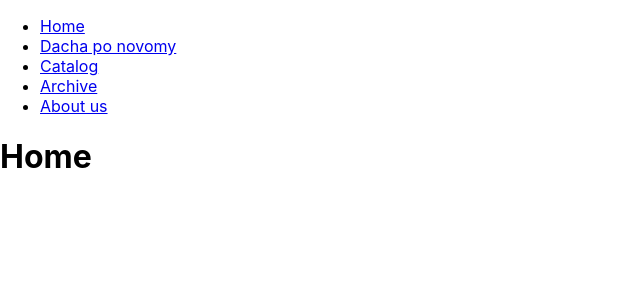
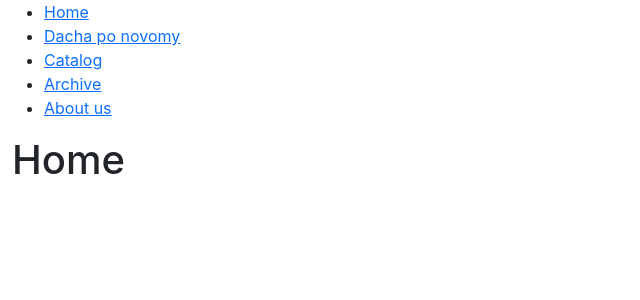
Before and after one commit to SavchukSergiy/cfc-front-app, a React (Create React App) app: page / in a window 1280 px wide. Shown: the top 300 px of the page, without its empty margins (0-640 px from the left). Built offline with nearby package versions, Linux system fonts and the light colour scheme.

Commit message:
CS-50 Added Bootstrap5

```diff
--- a/public/index.html
+++ b/public/index.html
@@ -24,11 +24,13 @@
       work correctly both with client-side routing and a non-root public URL.
       Learn how to configure a non-root public URL by running `npm run build`.
     -->
+    <link href="https://cdn.jsdelivr.net/npm/bootstrap@5.0.2/dist/css/bootstrap.min.css" rel="stylesheet" integrity="sha384-EVSTQN3/azprG1Anm3QDgpJLIm9Nao0Yz1ztcQTwFspd3yD65VohhpuuCOmLASjC" crossorigin="anonymous">
+
     <title>React App</title>
   </head>
   <body>
     <noscript>You need to enable JavaScript to run this app.</noscript>
-    <div id="root"></div>
+    <div id="root" class="container-fluid"></div>
     <!--
       This HTML file is a template.
       If you open it directly in the browser, you will see an empty page.
@@ -39,5 +41,6 @@
       To begin the development, run `npm start` or `yarn start`.
       To create a production bundle, use `npm run build` or `yarn build`.
     -->
+    <script src="https://cdn.jsdelivr.net/npm/bootstrap@5.0.2/dist/js/bootstrap.bundle.min.js" integrity="sha384-MrcW6ZMFYlzcLA8Nl+NtUVF0sA7MsXsP1UyJoMp4YLEuNSfAP+JcXn/tWtIaxVXM" crossorigin="anonymous"></script>
   </body>
 </html>
--- a/src/pages/Layout/Layout.js
+++ b/src/pages/Layout/Layout.js
@@ -3,6 +3,7 @@
 const Layout = () => {
   return (
     <>
+    <div>
       <nav>
         <ul>
           <li>
@@ -22,7 +23,7 @@
           </li>
         </ul>
       </nav>
-
+      </div>
       <Outlet />
     </>
   )
```
